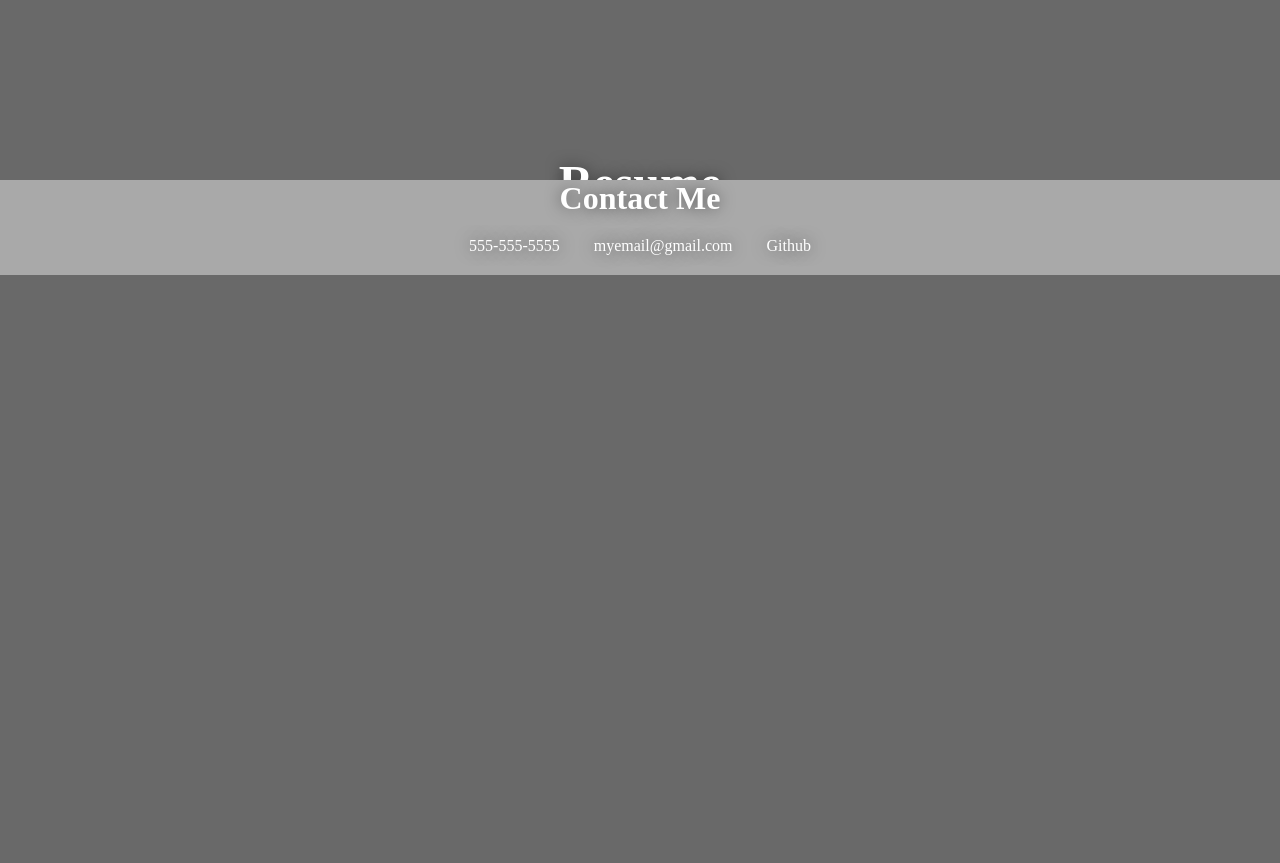
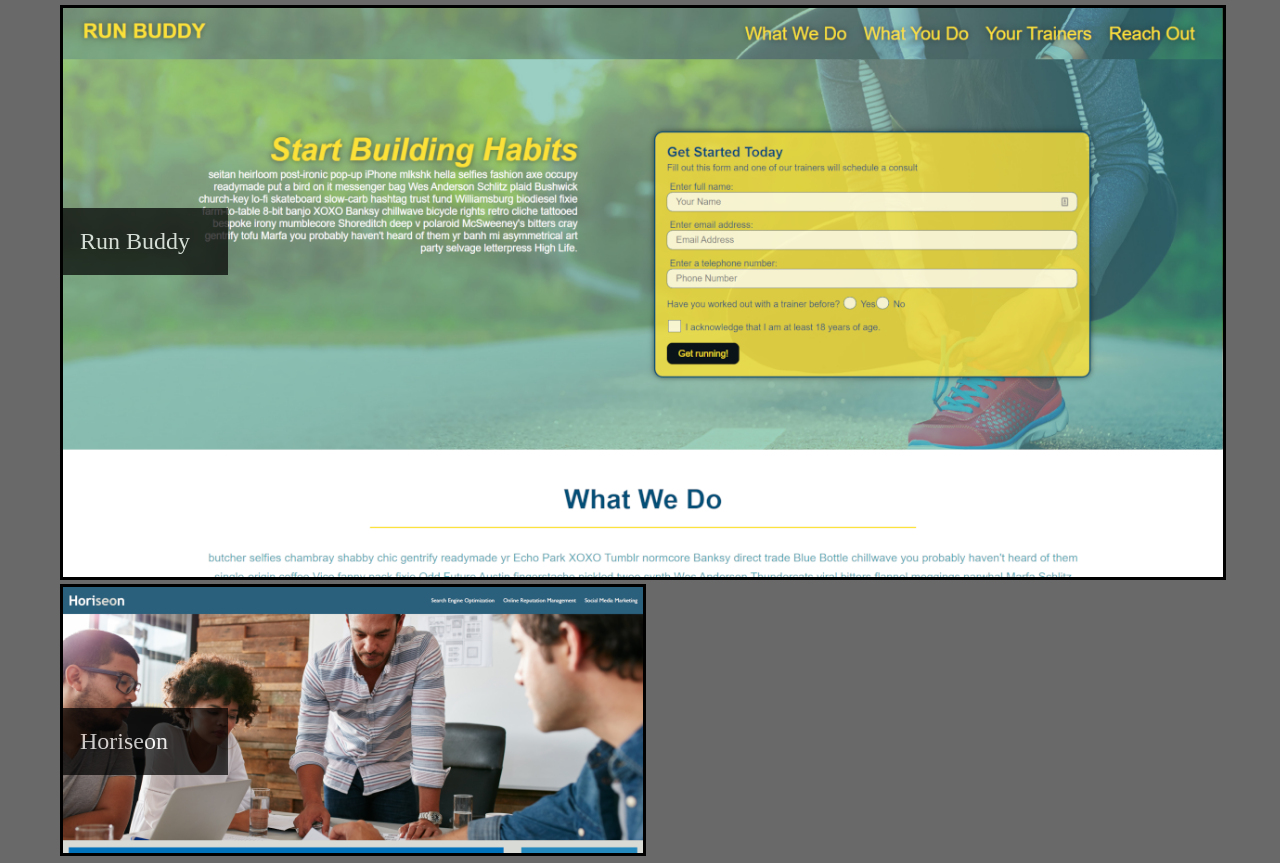
Before and after one commit to mikebashford/portfolio, a plain HTML site: page index.html in a window 1280 px wide. Shown: the part 525-1388 px from the top of the page. Before the commit the page ends 825 px from the top, so only its background shows below. Drawn offline with Linux system fonts and the light colour scheme.

Commit message:
Added contact info, added images for projects

```diff
--- a/assets/css/style.css
+++ b/assets/css/style.css
@@ -78,8 +78,57 @@ p{
     color: #ffffff;
 }
 
+.larger-card img{
+    width: 100%;
+    height: 50%;
+    border-style: solid;
+    border-width: 3px;
+    border-color: black;
+    position: relative;
+}
+
+.larger-card:hover{
+    opacity: 0.5;
+}
+
+.smaller-card img{
+    width: 50%;
+    height: 50%;
+    border-style: solid;
+    border-width: 3px;
+    border-color: black;
+    position: relative;
+}
+
+.smaller-card:hover{
+    opacity: 0.5;
+}
+
+.overlay{
+    position: absolute;
+    bottom: 0;
+    background: rgb(0, 0, 0);
+    width: 10%;
+    font-size: 24px;
+    padding: 20px;
+    text-align: left;
+    color: white;
+    opacity: 0.7;
+}
+
+.overlay-small {
+    position: absolute;
+    bottom: -500px;
+    background: rgb(0, 0, 0);
+    width: 10%;
+    font-size: 24px;
+    padding: 20px;
+    text-align: left;
+    color: white;
+    opacity: 0.7;
+}
+
 footer{
-    position: fixed;
     left: 0;
     bottom: 0;
     width: 100%;
@@ -91,12 +140,18 @@ footer{
 
 footer h2{
     font-size: 32px;
+    margin: 10px auto 10px auto;
 }
 
-footer ul li{
-    display: inline-block;
+footer img{
+    max-height: 30px;
+    margin: auto auto 10px auto;
+}
+
+footer a{
+    display: inline;
     flex: wrap;
     list-style-type: none;
-    justify-content: space-between;
-    margin: 20px 15px 20px 15px;
+    justify-content: center;
+    margin: 20px 10px 20px 10px;
 }
--- a/index.html
+++ b/index.html
@@ -5,6 +5,7 @@
     <meta http-equiv="X-UA-Compatible" content="IE=edge">
     <meta name="viewport" content="width=device-width, initial-scale=1.0">
     <link rel="stylesheet" href="./assets/css/style.css">
+    <link rel="icon" href="https://www.reshot.com/preview-assets/icons/V9672ZC3ST/development-V9672ZC3ST.svg">
     <title>Mike Bashford</title>
 </head>
 <body>
@@ -23,16 +24,24 @@
     <section id="About-Me">
         <div class="about-me">
             <h2 class="section-title">Hi, I'm Mike Bashford.</h2>
-            <img src="./assets/images/portfoliophoto.jpg" alt="">
+            <img src="./assets/images/portfoliophoto.jpg" alt="Photo of myself.">
             <p>
-                I'm currently an indie game developer who has worked on a few small projects and one current project that is getting close to release. Currently I'm studying to become a web developer to increase my skill set.
-
+                I'm currently an indie game developer who has worked on a few small projects and one current project that is getting close to release.
+                Currently I'm studying to become a web developer to increase my skill set.
             </p>
         </div>
     </section>
     <!-- Everything about my work in this section -->
     <section id="Projects">
         <h2 class="section-title">Projects</h2>
+        <div class="larger-card">
+            <a href="https://mikebashford.github.io/run-buddy/"><img src="./assets/images/RunBuddy.png" alt=""></a>
+            <div class="overlay">Run Buddy</div>
+        </div>
+        <div class="smaller-card">
+            <a href="https://mikebashford.github.io/horiseon-social-solution-services/"><img src="./assets/images/HoriseonSocialSolutionServices.png" alt=""></a>
+            <div class="overlay-small">Horiseon</div>
+        </div>
     </section>
     <section>
         <div id="Resume">
@@ -42,11 +51,10 @@
     <footer id="Contact-Me">
         <div class="Contact-Me">
             <h2>Contact Me</h2>
-            <ul>
-                <li>555-555-5555</li>
-                <li>myemail@gmail.com</li>
-                <li>Github</li>
-            </ul>
+                <a href="tel:+555-555-5555"><img src="https://www.reshot.com/preview-assets/icons/8AHFBP9EKV/phone-message-8AHFBP9EKV.svg" alt="A phone icon"></a>
+                <a href="mailto:mikebashford@gmail.com"><img src="https://www.reshot.com/preview-assets/icons/NTU6A5HLEF/email-NTU6A5HLEF.svg" alt="An email icon"></a>
+                <a href="https://github.com/mikebashford"><img src="https://www.reshot.com/preview-assets/icons/NY46M9DGFU/github-NY46M9DGFU.svg" alt="The github icon"></a>
+                <a href="https://www.linkedin.com/in/mikebashford/"><img src="https://www.reshot.com/preview-assets/icons/G7YJ8FXBKT/linkedin-G7YJ8FXBKT.svg" alt="The linkedin icon"></a>
         </div>
     </footer>
 </body>
```
Also changed, not shown: assets/images/HoriseonSocialSolutionServices.png (added), assets/images/RunBuddy.png (added).
